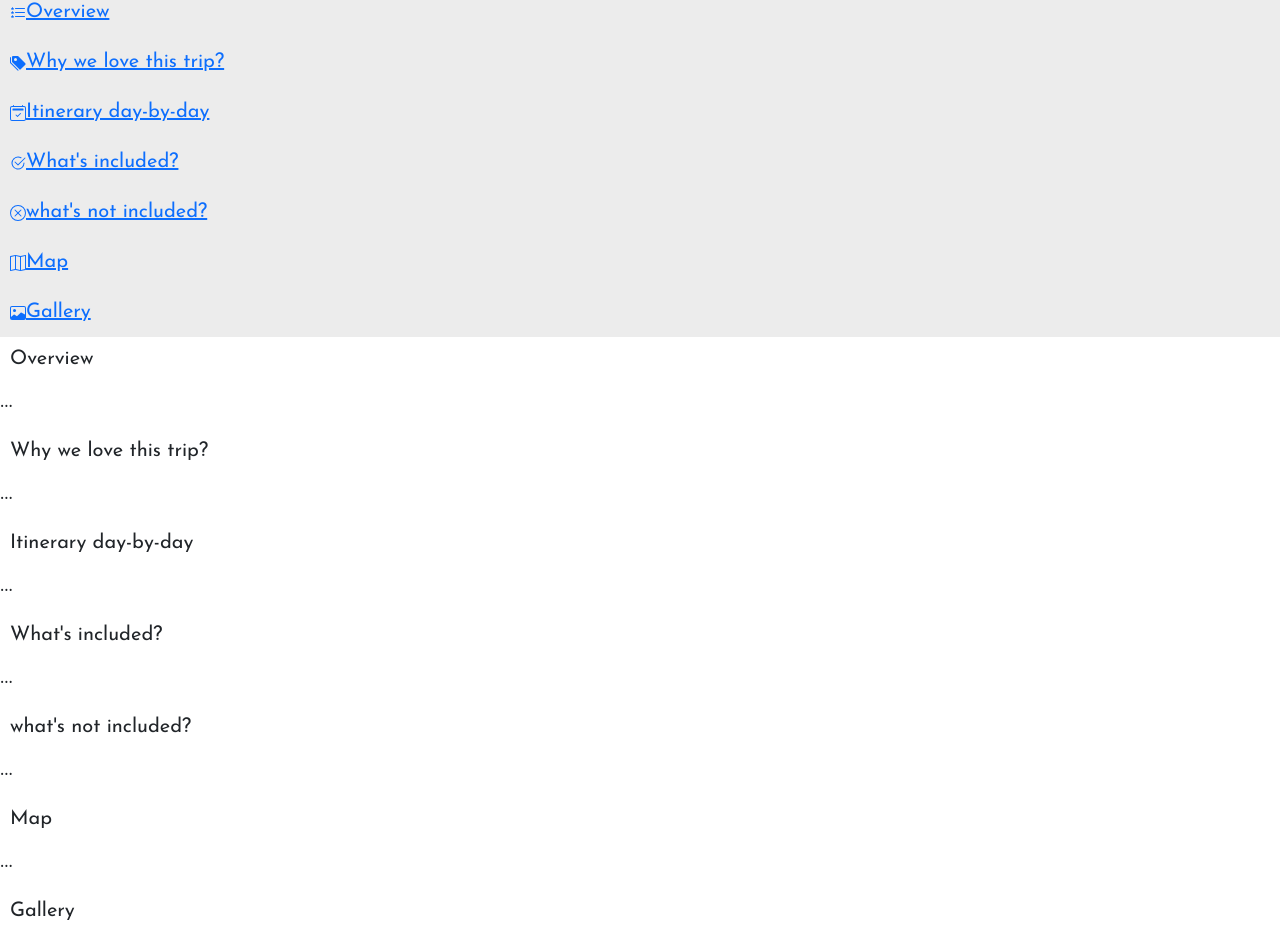
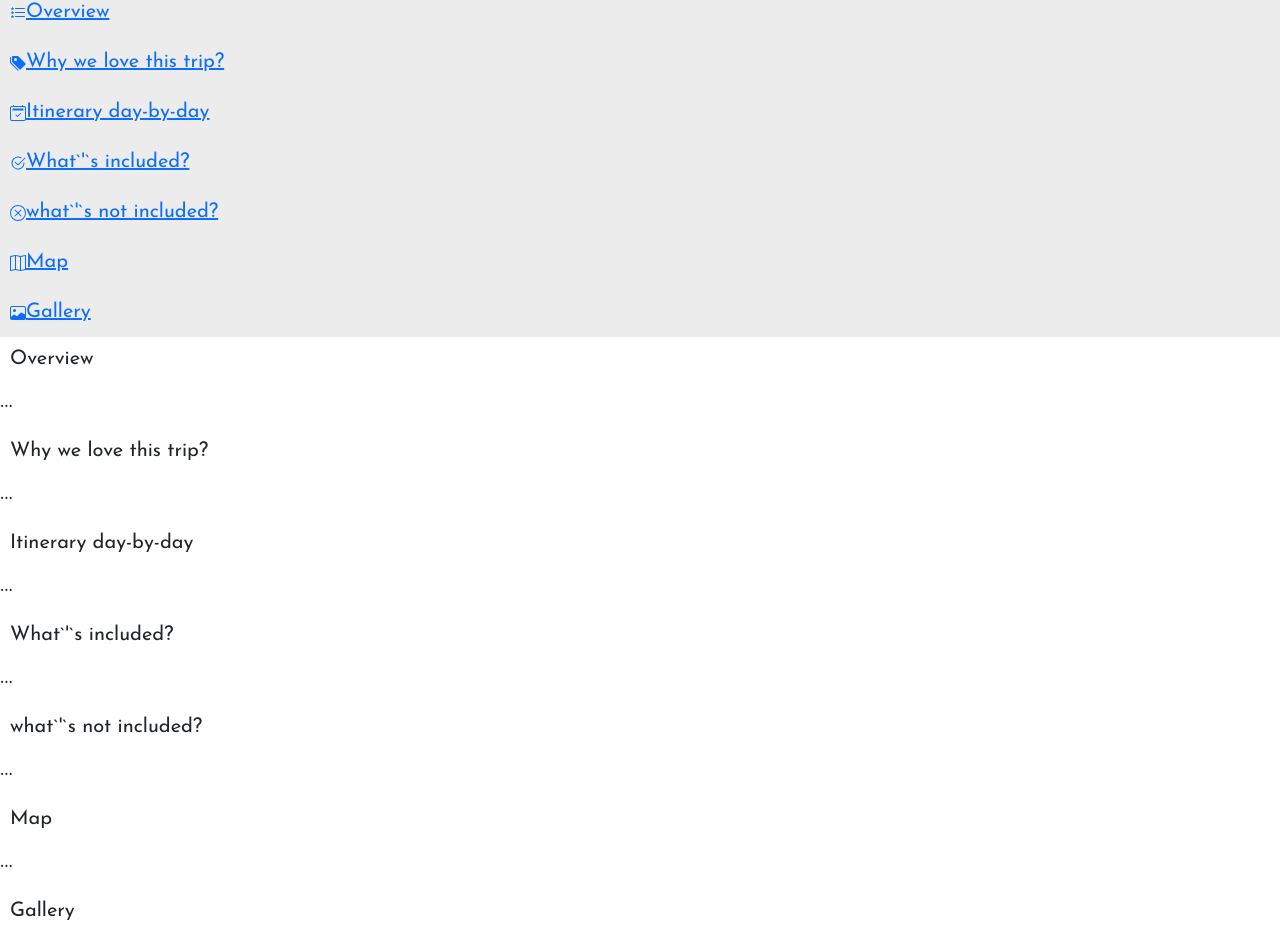
Before and after one commit to No-Country/C1-G10, a Next.js app in the folder client/: page /detailTours in a window 1280 px wide. Shown: the part 779-1725 px from the top of the page. Built offline with nearby package versions, Linux system fonts and the light colour scheme.

Commit message:
replaced ' with

```diff
--- a/client/components/DetailsTours/Nav.jsx
+++ b/client/components/DetailsTours/Nav.jsx
@@ -70,7 +70,7 @@ export const Nav = () => {
                   <path d="M2.5 8a5.5 5.5 0 0 1 8.25-4.764.5.5 0 0 0 .5-.866A6.5 6.5 0 1 0 14.5 8a.5.5 0 0 0-1 0 5.5 5.5 0 1 1-11 0z" />
                   <path d="M15.354 3.354a.5.5 0 0 0-.708-.708L8 9.293 5.354 6.646a.5.5 0 1 0-.708.708l3 3a.5.5 0 0 0 .708 0l7-7z" />
                 </svg>
-                What's included?
+                What`&apos;`s included?
               </a>
               <a className={styles.text} href="#what's not included?">
                 <svg
@@ -84,7 +84,7 @@ export const Nav = () => {
                   <path d="M8 15A7 7 0 1 1 8 1a7 7 0 0 1 0 14zm0 1A8 8 0 1 0 8 0a8 8 0 0 0 0 16z" />
                   <path d="M4.646 4.646a.5.5 0 0 1 .708 0L8 7.293l2.646-2.647a.5.5 0 0 1 .708.708L8.707 8l2.647 2.646a.5.5 0 0 1-.708.708L8 8.707l-2.646 2.647a.5.5 0 0 1-.708-.708L7.293 8 4.646 5.354a.5.5 0 0 1 0-.708z" />
                 </svg>
-                what's not included?
+                what`&apos;`s not included?
               </a>
               <nav className="nav nav-pills flex-column">
                 <a className={styles.text} href="#Map">
@@ -141,11 +141,11 @@ export const Nav = () => {
             </h5>
             <p>...</p>
             <h4 className={styles.options} id="What's included?">
-              What's included?
+              What`&apos;`s included?
             </h4>
             <p>...</p>
             <h4 className={styles.options} id="what's not included?">
-              what's not included?
+              what`&apos;`s not included?
             </h4>
             <p>...</p>
             <h5 className={styles.options} id="Map">
```
